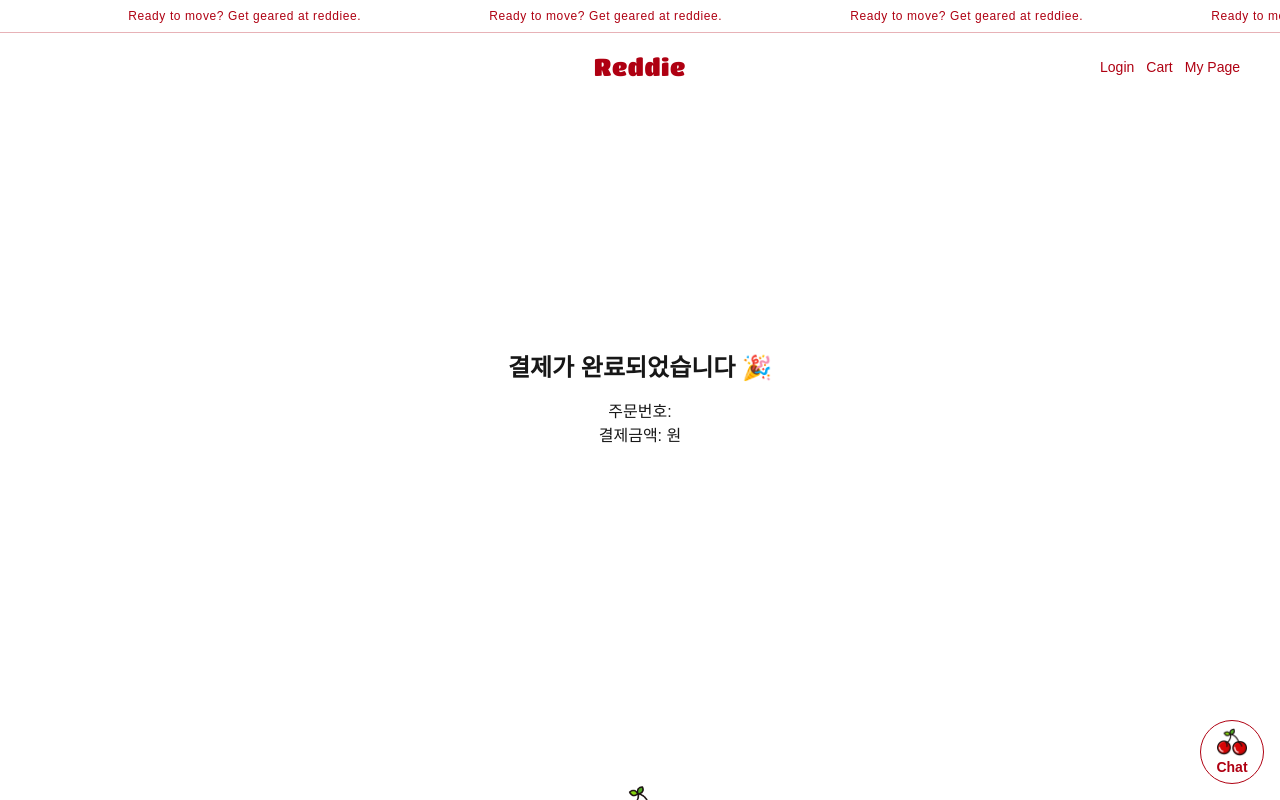
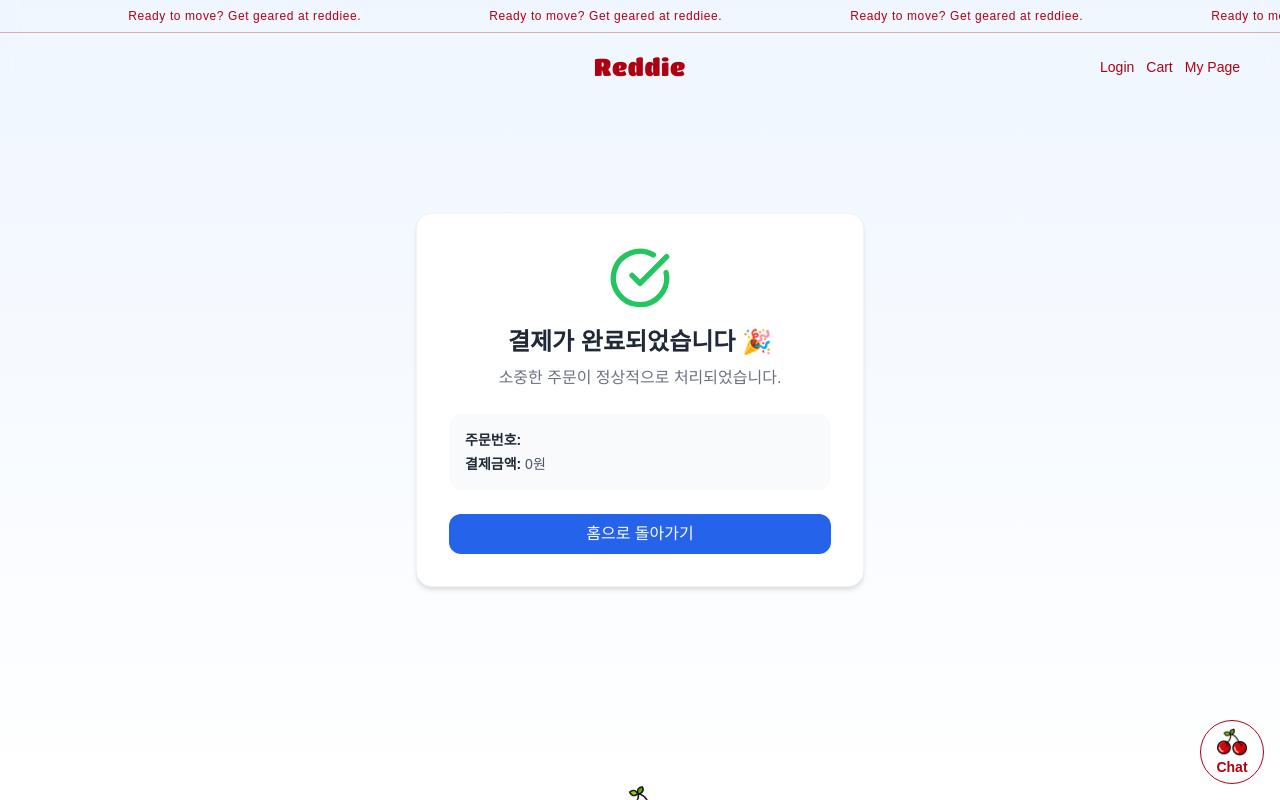
Before and after one commit to ounjuu/Reddiee_front, a Next.js app in the folder reddiee-front/: page /payment/success in a window 1280 px wide. Built offline with nearby package versions, Linux system fonts and the light colour scheme; no server answers.

Commit message:
Fix: 결제 성공 페이지 디자인 변경

```diff
--- a/reddiee-front/src/app/payment/success/page.tsx
+++ b/reddiee-front/src/app/payment/success/page.tsx
@@ -1,14 +1,17 @@
 "use client";
 
 import { useSearchParams } from "next/navigation";
+import { useRouter } from "next/navigation";
 import { useEffect } from "react";
 import axiosInstance from "@/lib/axiosInstance";
+import { CheckCircle } from "lucide-react";
 
 export default function SuccessPage() {
   const searchParams = useSearchParams();
   const paymentKey = searchParams.get("paymentKey");
   const orderId = searchParams.get("orderId");
   const amount = searchParams.get("amount");
+  const router = useRouter();
 
   useEffect(() => {
     const confirmPayment = async () => {
@@ -28,10 +31,68 @@ export default function SuccessPage() {
   }, []);
 
   return (
-    <div className="flex flex-col items-center justify-center h-screen">
-      <h1 className="text-2xl font-bold mb-4">결제가 완료되었습니다 🎉</h1>
-      <p>주문번호: {orderId}</p>
-      <p>결제금액: {amount}원</p>
+    <div className="flex items-center justify-center min-h-screen bg-gradient-to-b from-blue-50 to-white animate-fadeIn">
+      <div className="bg-white shadow-md rounded-2xl p-8 max-w-md w-full text-center border border-gray-100 transition-all duration-300 hover:shadow-lg">
+        <div className="flex justify-center mb-4">
+          <CheckCircle className="text-green-500 w-16 h-16 animate-bounce-slow" />
+        </div>
+
+        <h1 className="text-2xl font-semibold mb-2 text-gray-800">
+          결제가 완료되었습니다 🎉
+        </h1>
+        <p className="text-gray-500 mb-6">
+          소중한 주문이 정상적으로 처리되었습니다.
+        </p>
+
+        <div className="bg-gray-50 rounded-xl p-4 mb-6 text-left">
+          <p className="text-sm text-gray-600">
+            <span className="font-semibold text-gray-800">주문번호:</span>{" "}
+            {orderId}
+          </p>
+          <p className="text-sm text-gray-600 mt-1">
+            <span className="font-semibold text-gray-800">결제금액:</span>{" "}
+            {Number(amount).toLocaleString()}원
+          </p>
+        </div>
+
+        <button
+          onClick={() => router.push("/")}
+          className="w-full bg-blue-600 hover:bg-blue-700 text-white py-2 rounded-xl transition-colors duration-200"
+        >
+          홈으로 돌아가기
+        </button>
+      </div>
+
+      <style jsx>{`
+        @keyframes fadeIn {
+          0% {
+            opacity: 0;
+            transform: translateY(10px);
+          }
+          100% {
+            opacity: 1;
+            transform: translateY(0);
+          }
+        }
+
+        @keyframes bounce-slow {
+          0%,
+          100% {
+            transform: translateY(0);
+          }
+          50% {
+            transform: translateY(-8px);
+          }
+        }
+
+        .animate-fadeIn {
+          animation: fadeIn 0.6s ease-out;
+        }
+
+        .animate-bounce-slow {
+          animation: bounce-slow 2s infinite ease-in-out;
+        }
+      `}</style>
     </div>
   );
 }
```
